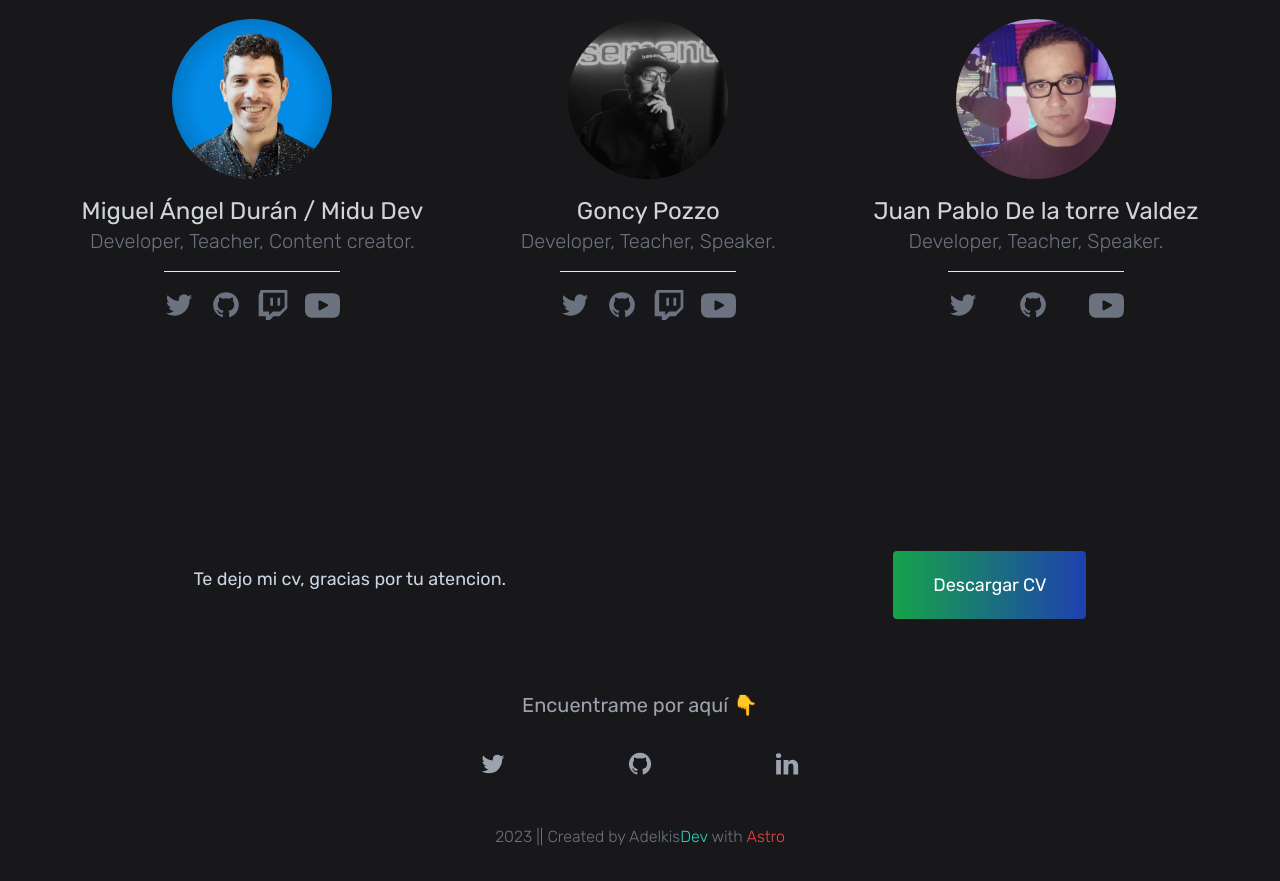
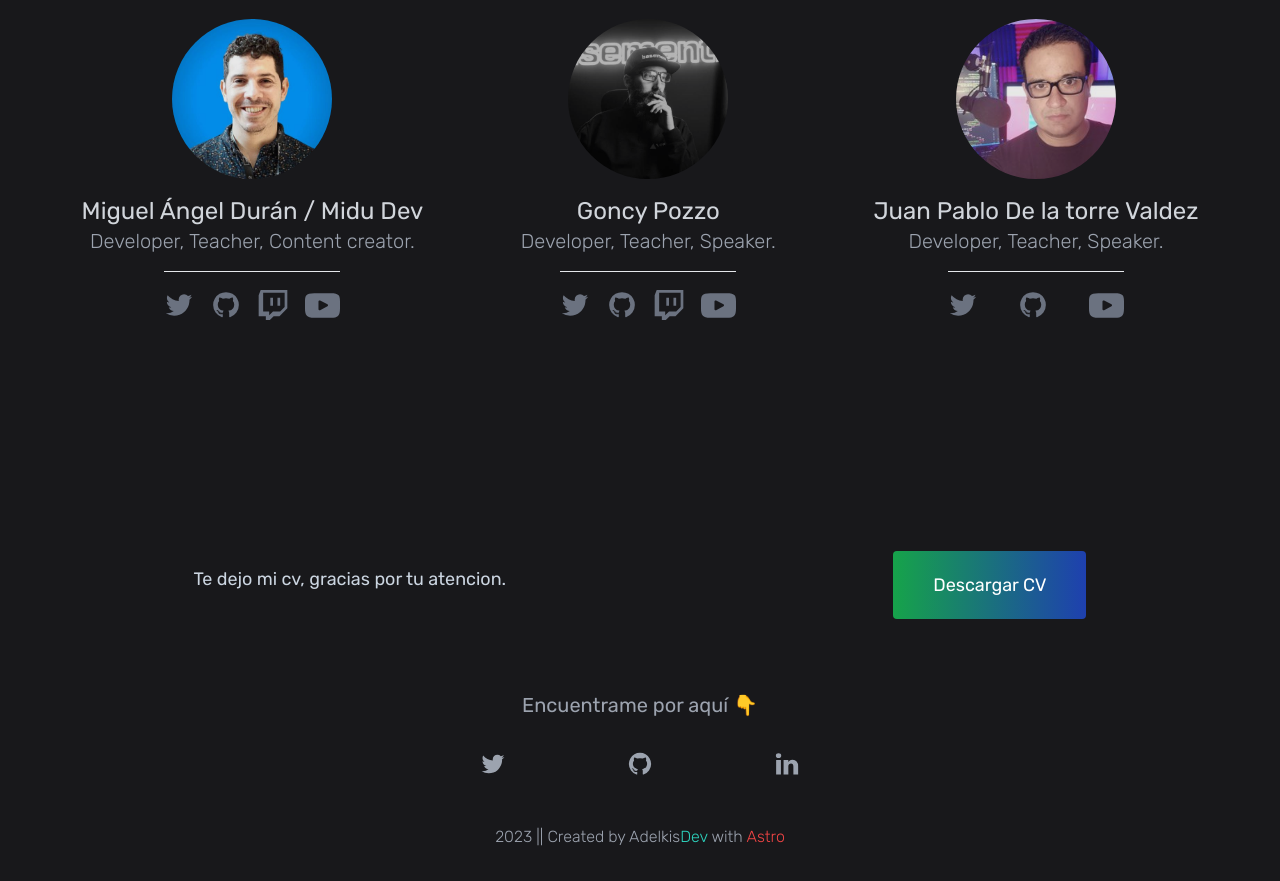
Before and after one commit to adelquis-molinari/adelkis-dev, an Astro site: page / in a window 1280 px wide. Shown: the part 2588-3469 px from the top of the page. Built offline with nearby package versions, Linux system fonts and the light colour scheme; Astro itself is replaced by a stand-in of ours.

Commit message:
changed text color for accessibility

```diff
--- a/src/components/CardInfluencer.astro
+++ b/src/components/CardInfluencer.astro
@@ -17,7 +17,7 @@ const youtubeIcon = `
   </header>
   <div class="text-center">
     <p class="text-2xl text-gray-300">{name}</p>
-    <p class="text-xl text-gray-500 font-light pb-4">{description}</p>
+    <p class="text-xl text-gray-400 font-light pb-4">{description}</p>
   </div>
   <div
     class="pt-4 flex border-t border-gray-200 w-44 mx-auto text-gray-500 items-center justify-between"
--- a/src/components/Footer.astro
+++ b/src/components/Footer.astro
@@ -67,7 +67,7 @@ const today = new Date();
       </a>
     </div>
     <div
-      class="text-center text-gray-500 dark:text-gray-200 pt-10 sm:pt-12 font-light flex items-center justify-center"
+      class="text-center text-gray-400 pt-10 sm:pt-12 font-light flex items-center justify-center"
     >
       <p>
         {today.getFullYear()} || Created by Adelkis<span class="text-teal-400"
```
